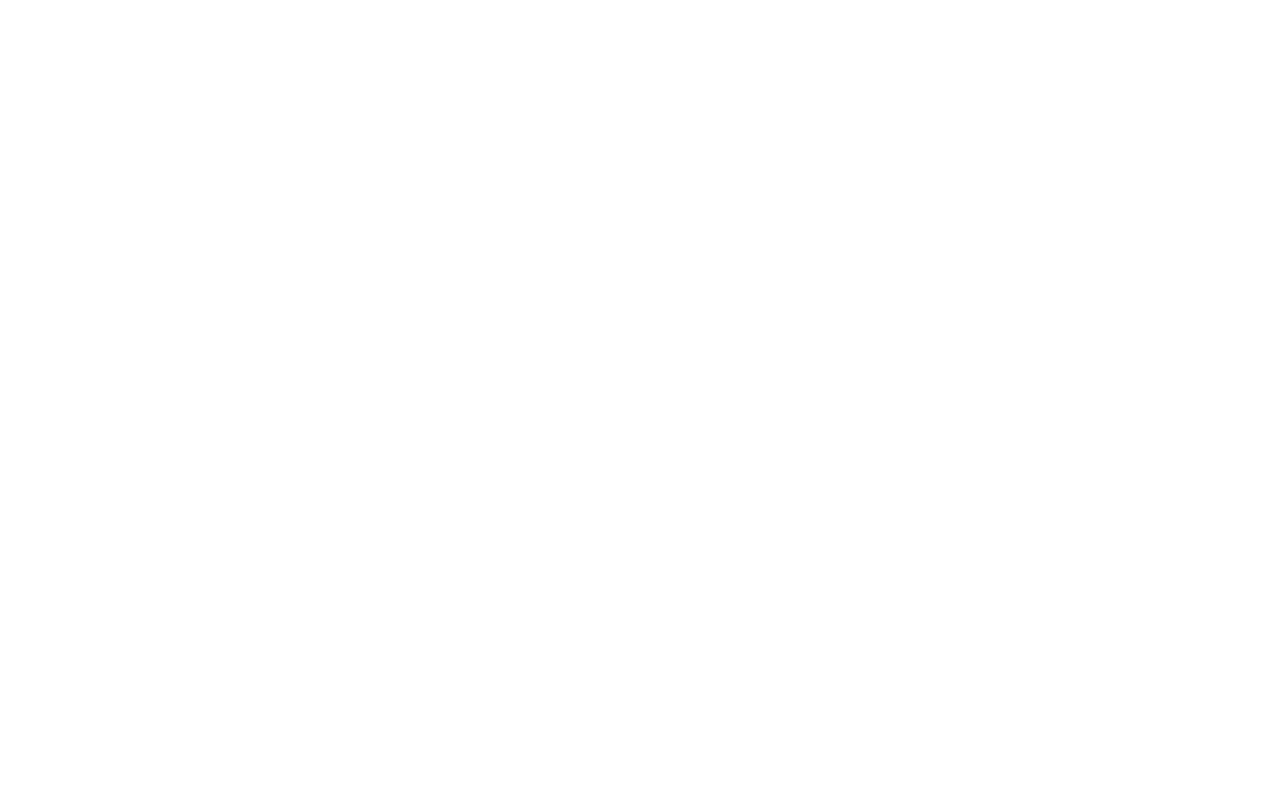
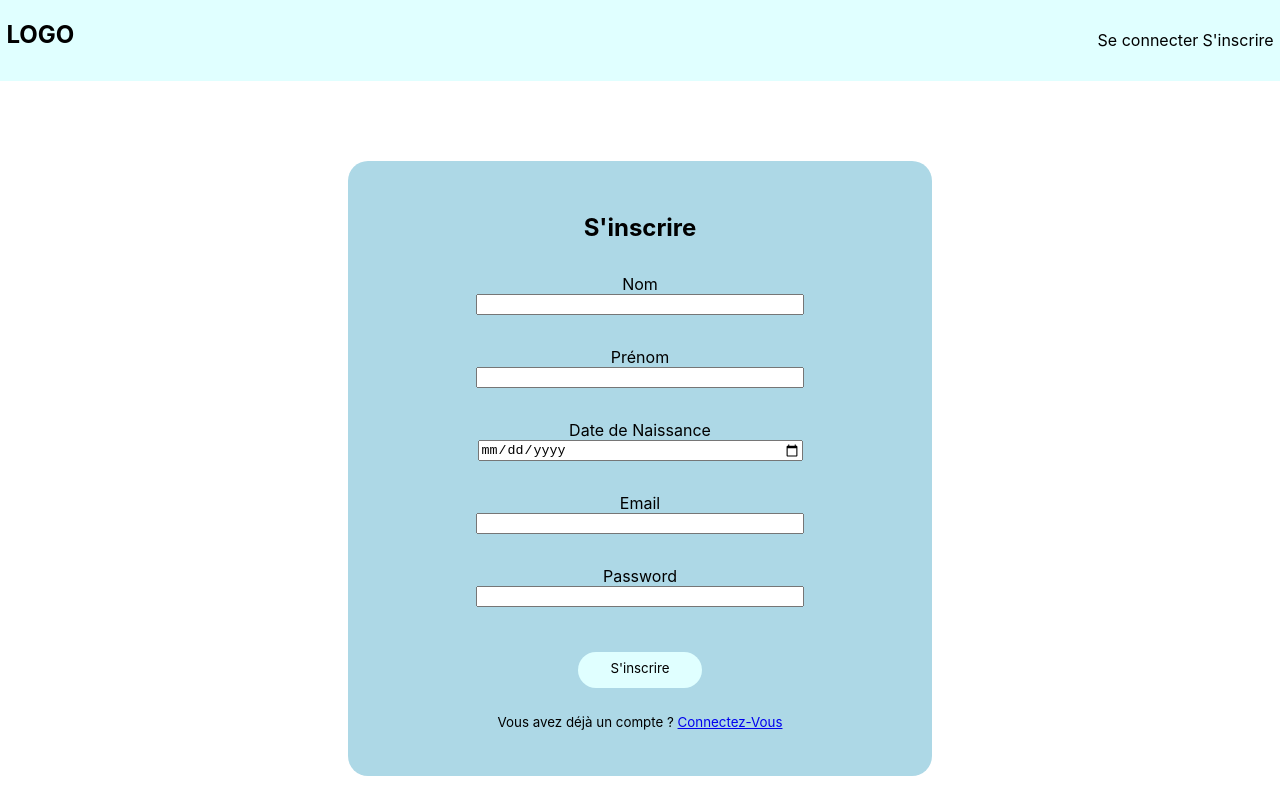
Before and after one commit to PepitoMercurio/hackaton, a React (Create React App) app: page /sign-in in a window 1280 px wide. Before the commit this address had no page. Built offline with nearby package versions, Linux system fonts and the light colour scheme.

Commit message:
login/signIn

```diff
--- a/src/App.js
+++ b/src/App.js
@@ -1,5 +1,7 @@
 import { BrowserRouter as Router, Routes, Route } from 'react-router-dom';
 import HomePage from './Pages/Home';
+import LoginPage from './Pages/Login';
+import SignInPage from './Pages/Sign-In';
 import './App.css';
 
 function App() {
@@ -7,6 +9,8 @@
     <Router>
       <Routes>
         <Route path="/" element={<HomePage />} />
+        <Route path="/login" element={<LoginPage />} />
+        <Route path="/sign-in" element={<SignInPage />} />
       </Routes>
     </Router>
   );
--- /dev/null
+++ b/src/Compotants/Button/index.jsx
@@ -0,0 +1,10 @@
+import React from "react";
+import "../../Style/scss/Componants/Button/style.scss"
+
+export default function Button(props) {
+    return (
+        <p className="Button">
+            {props.text}
+        </p>
+    )
+}
--- a/src/Compotants/Find/index.jsx
+++ b/src/Compotants/Find/index.jsx
@@ -1,5 +1,6 @@
 import React from "react";
 import Map from "../Map";
+import Button from "../Button";
 import "../../Style/scss/Componants/Find/style.scss"
 
 export default function Find() {
@@ -9,7 +10,7 @@
             <form className="Find-form">
                 <h2>Entrez une adresse pour trouver les velos à proximité.</h2>
                 <input name="address" className="address" placeholder="Adresse (ex : Pl. Charles de Gaulle, 75008 Paris)"/>
-                <p className="search">Rechercher</p>
+                <Button text="Rechercher"/>
             </form>
         </div>
     )
--- /dev/null
+++ b/src/Pages/Login/index.jsx
@@ -0,0 +1,21 @@
+import React from "react";
+import Header from "../../Compotants/Header";
+import Button from "../../Compotants/Button";
+import "../../Style/scss/Pages/Login/style.scss"
+
+export default function LoginPage() {
+    return (
+        <div className="Login">
+            <Header/>
+            <form className="Login-form">
+                <h2>Se Connecter</h2>
+                <label>Email</label>
+                <input type="email" name="email"/>
+                <label>Password</label>
+                <input type="password" name="pass"/>
+                <Button text="Se Connecter" />
+                <p>Vous n'avez pas encore de compte ? <a href="/sign-in">Inscrivez-Vous</a></p>
+            </form>
+        </div>
+    )
+}
--- /dev/null
+++ b/src/Pages/Sign-In/index.jsx
@@ -0,0 +1,33 @@
+import React from "react";
+import Header from "../../Compotants/Header";
+import Button from "../../Compotants/Button";
+import "../../Style/scss/Pages/Sign-In/style.scss"
+
+export default function SignInPage() {
+    return (
+        <div className="SignIn">
+            <Header/>
+            <form className="SignIn-form">
+                <h2>S'inscrire</h2>
+
+                <label>Nom</label>
+                <input type="text" name="lastName"/>
+
+                <label>Prénom</label>
+                <input type="text" name="firstName"/>
+
+                <label>Date de Naissance</label>
+                <input type="date" name="birth"/>
+
+                <label>Email</label>
+                <input type="email" name="email"/>
+
+                <label>Password</label>
+                <input type="password" name="pass"/>
+
+                <Button text="S'inscrire" />
+                <p>Vous avez déjà un compte ? <a href="/login">Connectez-Vous</a></p>
+            </form>
+        </div>
+    )
+}
--- /dev/null
+++ b/src/Style/scss/Componants/Button/style.scss
@@ -0,0 +1,14 @@
+.Button {
+    background-color: lightcyan;
+    padding-top: 0.5rem;
+    padding-bottom: 0.7rem;
+    padding-left: 2rem;
+    padding-right: 2rem;
+    border-radius: 2rem;
+    transition-duration: 0.5s;
+
+    &:hover {
+        background-color: cyan;
+        transition-duration: 0.5s;
+    }
+}
--- a/src/Style/scss/Componants/Find/style.scss
+++ b/src/Style/scss/Componants/Find/style.scss
@@ -15,19 +15,19 @@
             height: 1.3rem;
         }
 
-        .search {
-            background-color: lightcyan;
-            padding-top: 0.5rem;
-            padding-bottom: 0.7rem;
-            padding-left: 2rem;
-            padding-right: 2rem;
-            border-radius: 2rem;
-            transition-duration: 0.5s;
+        // .search {
+        //     background-color: lightcyan;
+        //     padding-top: 0.5rem;
+        //     padding-bottom: 0.7rem;
+        //     padding-left: 2rem;
+        //     padding-right: 2rem;
+        //     border-radius: 2rem;
+        //     transition-duration: 0.5s;
 
-            &:hover {
-                background-color: cyan;
-                transition-duration: 0.5s;
-            }
-        }
+        //     &:hover {
+        //         background-color: cyan;
+        //         transition-duration: 0.5s;
+        //     }
+        // }
     }
 }
--- a/src/Style/scss/Componants/Header/style.scss
+++ b/src/Style/scss/Componants/Header/style.scss
@@ -6,6 +6,7 @@
     padding-left: 1rem;
     padding-right: 1rem;
     background-color: lightcyan;
+    width: 99%;
 
     .Log {
         display: flex;
--- /dev/null
+++ b/src/Style/scss/Pages/Login/style.scss
@@ -0,0 +1,31 @@
+.Login {
+    display: flex;
+    flex-direction: column;
+    align-items: center;
+    width: 100%;
+
+    h2 {
+        margin-bottom: 2rem;
+    }
+
+    .Login-form {
+        display: flex;
+        flex-direction: column;
+        align-items: center;
+        margin-top: 5rem;
+        background-color: lightblue;
+        padding: 2rem;
+        padding-left: 10%;
+        padding-right: 10%;
+        border-radius: 20px;
+
+        input {
+            width: 20rem;
+            margin-bottom: 2rem;
+        }
+
+        p {
+            font-size: smaller;
+        }
+    }
+}
--- /dev/null
+++ b/src/Style/scss/Pages/Sign-In/style.scss
@@ -0,0 +1,31 @@
+.SignIn {
+    display: flex;
+    flex-direction: column;
+    align-items: center;
+    width: 100%;
+
+    h2 {
+        margin-bottom: 2rem;
+    }
+
+    .SignIn-form {
+        display: flex;
+        flex-direction: column;
+        align-items: center;
+        margin-top: 5rem;
+        background-color: lightblue;
+        padding: 2rem;
+        padding-left: 10%;
+        padding-right: 10%;
+        border-radius: 20px;
+
+        input {
+            width: 20rem;
+            margin-bottom: 2rem;
+        }
+
+        p {
+            font-size: smaller;
+        }
+    }
+}
```
